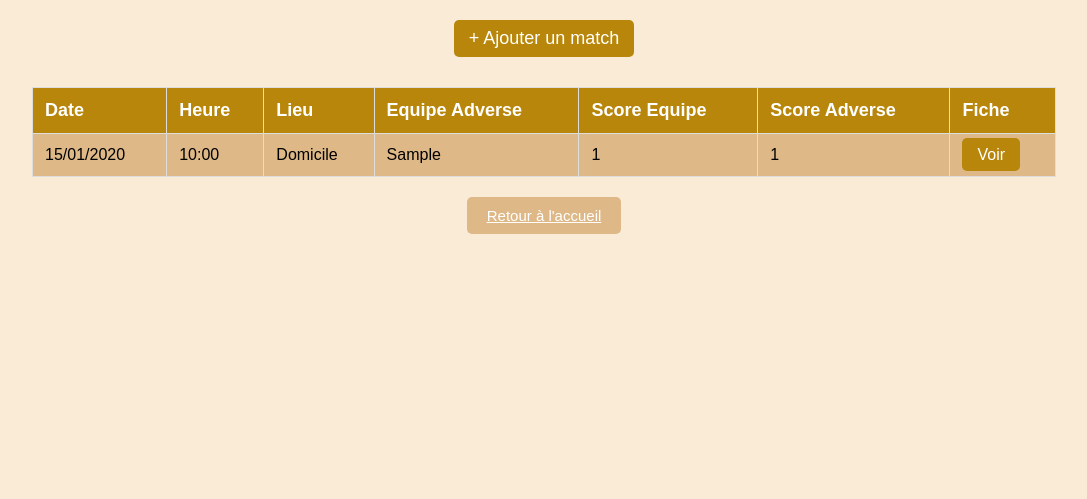
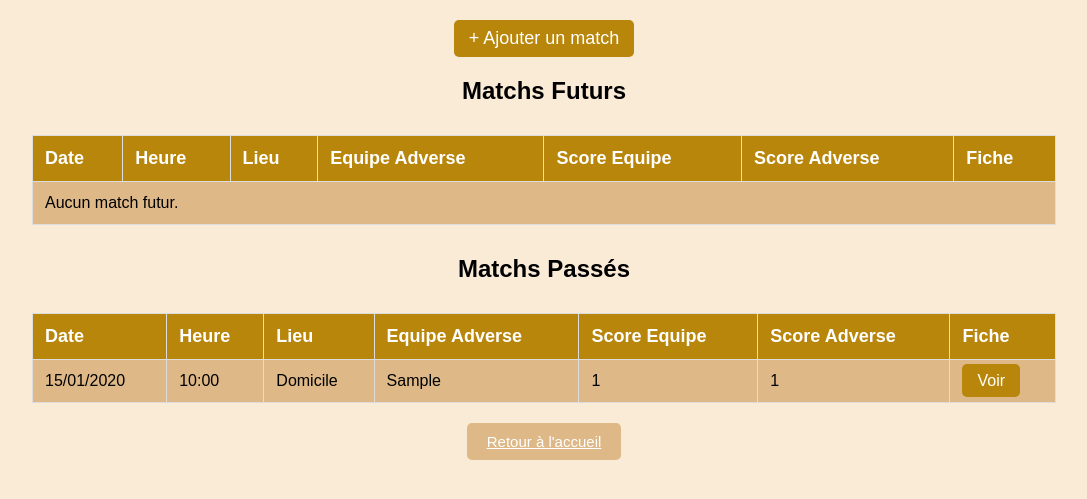
Before and after one commit to FruitPassion/demo-projet-php, a PHP site: page /pages/PageMatch.php in a window 1280 px wide. Shown: the part 103-602 px from the top of the page, without its empty margins (96-1183 px from the left). Run offline with PHP 8.4, Linux system fonts and the light colour scheme; tables that the repository leaves empty hold one stand-in row (values such as "Sample post").

Commit message:
Page Match Ameliorés

```diff
--- a/php/css/FicheMatch.css
+++ b/php/css/FicheMatch.css
@@ -210,3 +210,9 @@ input[readonly], input[disabled], select[disabled], textarea[readonly] {
 .menu-content:hover {
     display: block;
 }
+
+.grise {
+    background-color: #f2f2f2;
+    color: #b0b0b0;
+    cursor: not-allowed;
+}
--- a/php/pages/AjouterMatchJoueur.php
+++ b/php/pages/AjouterMatchJoueur.php
@@ -146,10 +146,10 @@ if ($_SERVER['REQUEST_METHOD'] === 'POST') {
                             </select>
                         </td>
                         <td>
-                            <input type="checkbox" name="titulaire[<?= $joueur['Numero_licence']; ?>]" value="1">
+                            <input type="checkbox" class="checkbox bouton-titulaire" name="titulaire[<?= $joueur['Numero_licence']; ?>]" value="1">
                         </td>
                         <td>
-                            <input type="checkbox" name="selectionne[<?= $joueur['Numero_licence']; ?>]" value="1">
+                            <input type="checkbox" class="checkbox bouton-selectionne" name="selectionne[<?= $joueur['Numero_licence']; ?>]" value="1">
                         </td>
                     </tr>
                 <?php endforeach; ?>
--- a/php/pages/PageMatch.php
+++ b/php/pages/PageMatch.php
@@ -1,9 +1,24 @@
 <?php
 require('../bd/ConnexionBD.php');
 
-// Modifier la requête SQL pour trier les matchs par date en ordre décroissant
+// Récupérer tous les matchs triés par date décroissante
 $stmt = $linkpdo->query('SELECT Date_Match, Heure, Lieu_Rencontre, Nom_Equipe_Adverse, Resultat_Equipe, Resultat_Equipe_Adverse, Id_Match FROM Match_ ORDER BY Date_Match DESC');
 $matchs = $stmt->fetchAll(PDO::FETCH_ASSOC);
+
+// Séparer les matchs en deux catégories : futurs et passés
+$matchsFuturs = [];
+$matchsPasses = [];
+
+$dateActuelle = new DateTime();
+
+foreach ($matchs as $match) {
+    $dateMatch = new DateTime($match['Date_Match']);
+    if ($dateMatch >= $dateActuelle) {
+        $matchsFuturs[] = $match;
+    } else {
+        $matchsPasses[] = $match;
+    }
+}
 ?>
 
 <!DOCTYPE html>
@@ -30,6 +45,7 @@ $matchs = $stmt->fetchAll(PDO::FETCH_ASSOC);
 
 <a href="AjouterMatch.php" class="btn btn-ajouter">+ Ajouter un match</a>
 
+<h2>Matchs Futurs</h2>
 <table>
     <thead>
         <tr>
@@ -43,19 +59,57 @@ $matchs = $stmt->fetchAll(PDO::FETCH_ASSOC);
         </tr>
     </thead>
     <tbody>
-        <?php foreach ($matchs as $match): ?>
+        <?php if (empty($matchsFuturs)): ?>
+            <tr><td colspan="7">Aucun match futur.</td></tr>
+        <?php else: ?>
+            <?php foreach ($matchsFuturs as $match): ?>
             <tr>
-            <td><?= htmlspecialchars(date('d/m/Y', strtotime($match['Date_Match'])) ?? 'Inconnu'); ?></td>
-            <td><?= htmlspecialchars(date('H:i', strtotime($match['Heure'])) ?? 'Inconnu'); ?></td>
+                <td><?= htmlspecialchars(date('d/m/Y', strtotime($match['Date_Match']))); ?></td>
+                <td><?= htmlspecialchars(date('H:i', strtotime($match['Heure']))); ?></td>
                 <td><?= htmlspecialchars($match['Lieu_Rencontre'] ?? 'Inconnu'); ?></td>
                 <td><?= htmlspecialchars($match['Nom_Equipe_Adverse'] ?? 'Inconnu'); ?></td>
-            <td><?= htmlspecialchars($match['Resultat_Equipe'] ?? 'Inconnu'); ?></td>
-            <td><?= htmlspecialchars($match['Resultat_Equipe_Adverse'] ?? 'Inconnu'); ?></td>
+                <td><?= htmlspecialchars($match['Resultat_Equipe'] ?? '0'); ?></td>
+                <td><?= htmlspecialchars($match['Resultat_Equipe_Adverse'] ?? '0'); ?></td>
                 <td>
                     <a href="FicheMatch.php?id=<?= $match['Id_Match']; ?>" class="btn">Voir</a>
                 </td>
             </tr>
             <?php endforeach; ?>
+        <?php endif; ?>
+    </tbody>
+</table>
+
+<h2>Matchs Passés</h2>
+<table>
+    <thead>
+        <tr>
+            <th>Date</th>
+            <th>Heure</th>
+            <th>Lieu</th>
+            <th>Equipe Adverse</th>
+            <th>Score Equipe</th>
+            <th>Score Adverse</th>
+            <th>Fiche</th>
+        </tr>
+    </thead>
+    <tbody>
+        <?php if (empty($matchsPasses)): ?>
+            <tr><td colspan="7">Aucun match passé.</td></tr>
+        <?php else: ?>
+            <?php foreach ($matchsPasses as $match): ?>
+            <tr>
+                <td><?= htmlspecialchars(date('d/m/Y', strtotime($match['Date_Match']))); ?></td>
+                <td><?= htmlspecialchars(date('H:i', strtotime($match['Heure']))); ?></td>
+                <td><?= htmlspecialchars($match['Lieu_Rencontre'] ?? 'Inconnu'); ?></td>
+                <td><?= htmlspecialchars($match['Nom_Equipe_Adverse'] ?? 'Inconnu'); ?></td>
+                <td><?= htmlspecialchars($match['Resultat_Equipe'] ?? '0'); ?></td>
+                <td><?= htmlspecialchars($match['Resultat_Equipe_Adverse'] ?? '0'); ?></td>
+                <td>
+                    <a href="FicheMatch.php?id=<?= $match['Id_Match']; ?>" class="btn">Voir</a>
+                </td>
+            </tr>
+            <?php endforeach; ?>
+        <?php endif; ?>
     </tbody>
 </table>
 
```
Also changed, not shown: php/css/AjouterMatchJoueur.css (+36 -3 lines), php/pages/AjouterMatch.php (+4 -13 lines), php/pages/FicheMatch.php (+17 -11 lines). Lines whose indentation alone changed are shown as unchanged.
